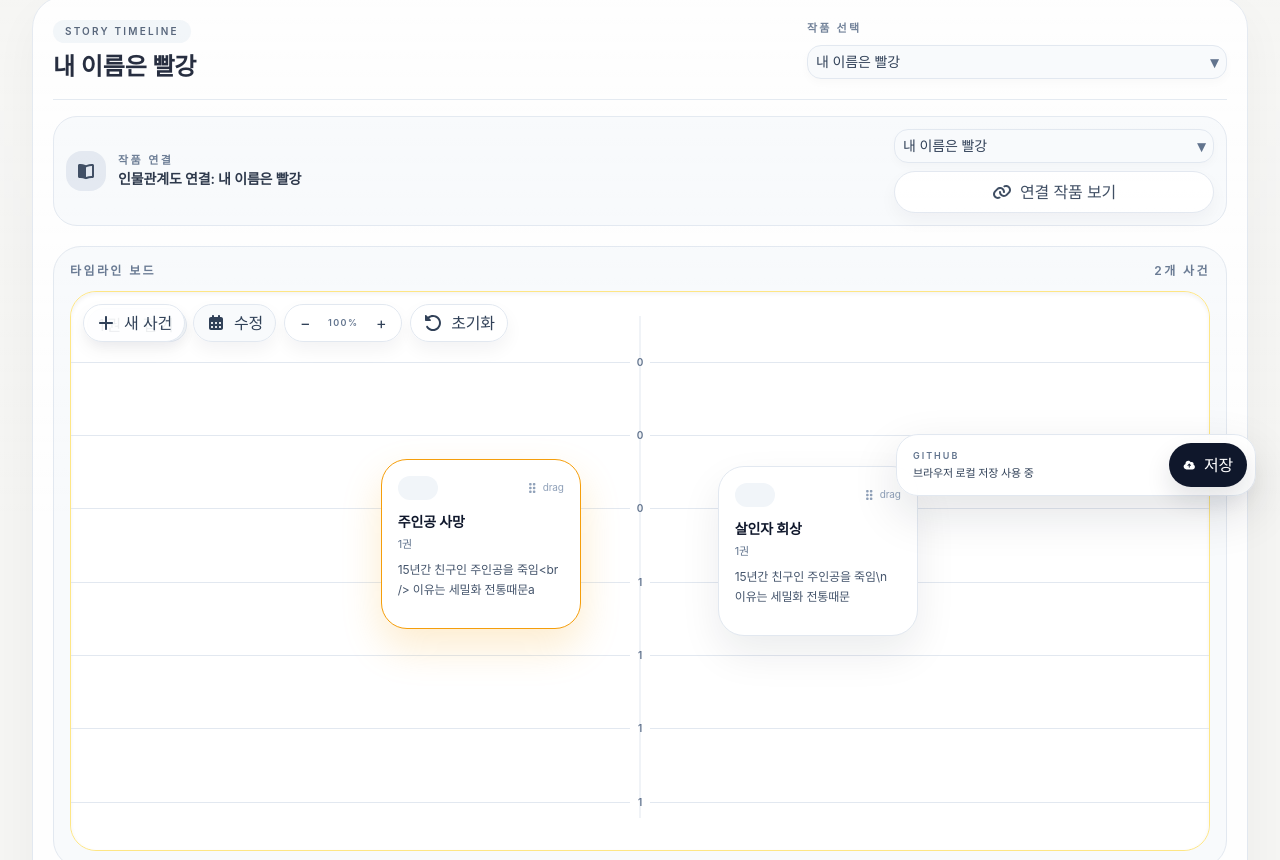
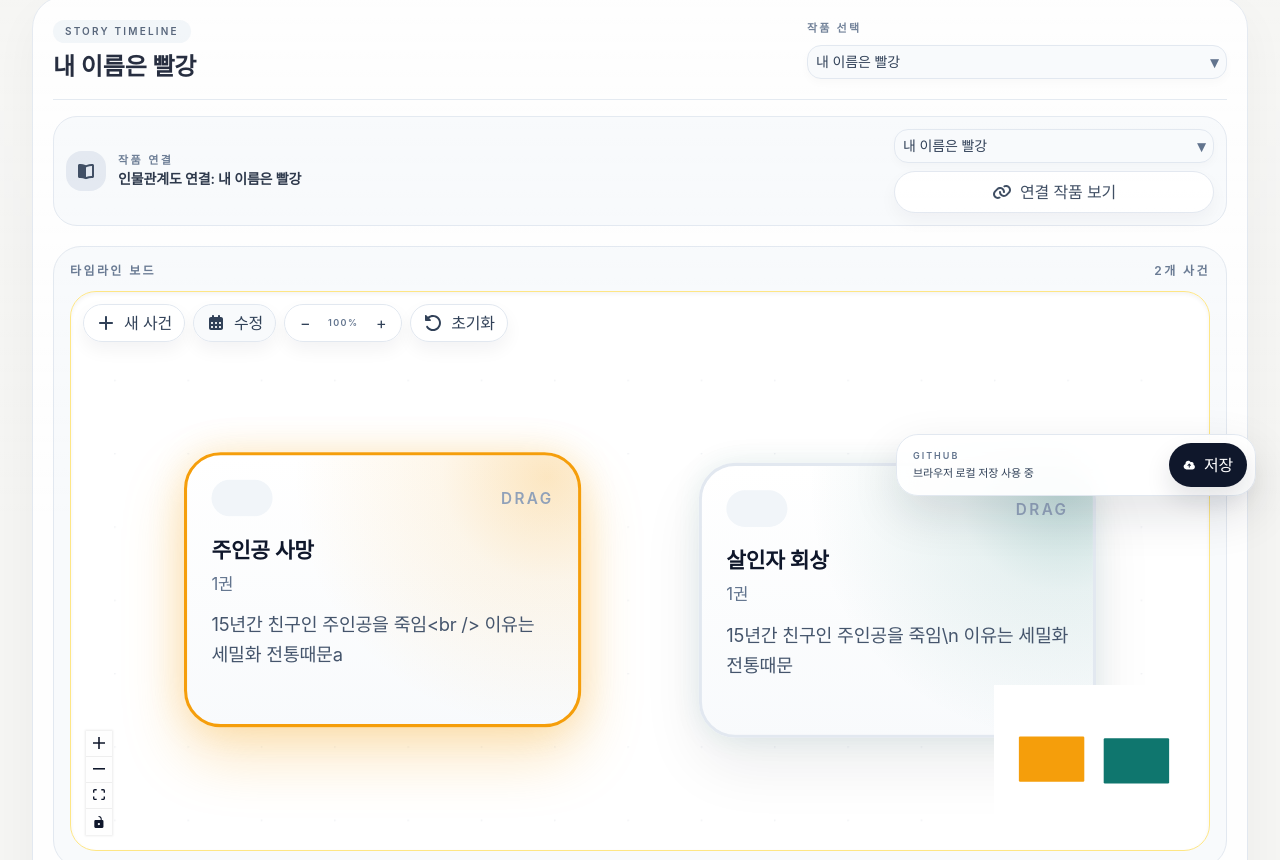
Before and after one commit to worldbookmap/readingbook, a Next.js app: page /story-events in a window 1280 px wide. Shown: the part 280-1140 px from the top of the page. Built offline with nearby package versions, Linux system fonts and the light colour scheme.

Commit message:
refactor: migrate story timeline to react flow

```diff
--- a/src/components/story-event-timeline.tsx
+++ b/src/components/story-event-timeline.tsx
@@ -1,7 +1,7 @@
 "use client";
 
 import { FormEvent, useEffect, useMemo, useRef, useState } from "react";
-import { Background, Controls, Edge, MarkerType, Node, ReactFlow, ReactFlowProvider } from "@xyflow/react";
+import { Background, Controls, Edge, MarkerType, MiniMap, Node, NodeProps, NodeTypes, ReactFlow, ReactFlowProvider, useNodesState, useReactFlow } from "@xyflow/react";
 import "@xyflow/react/dist/style.css";
 import { FontAwesomeIcon } from "@fortawesome/react-fontawesome";
 import {
@@ -22,8 +22,8 @@ import { CustomSelect } from "@/components/custom-select";
 const storageKey = "readingbook-story-event-library";
 const boardWidth = 1100;
 const boardHeight = 560;
-const cardWidth = 200;
-const cardHeight = 140;
+const cardWidth = 260;
+const cardHeight = 180;
 const eventPalette = ["#f59e0b", "#0f766e", "#2563eb", "#7c3aed", "#ef4444", "#f97316"];
 
 type WorkDraft = {
@@ -38,8 +38,6 @@ type EventDraft = {
   chapter: string;
   summary: string;
   tags: string;
-  color: string;
-  size: string;
 };
 
 const defaultWorkDraft: WorkDraft = {
@@ -54,8 +52,6 @@ const defaultEventDraft: EventDraft = {
   chapter: "",
   summary: "",
   tags: "",
-  color: eventPalette[0],
-  size: String(cardWidth),
 };
 
 const inputClassName =
@@ -178,6 +174,78 @@ function buildInitialWorks(): StoryTimelineWork[] {
   return (storyEventLibrary as StoryTimelineLibrary).works;
 }
 
+type StoryEventFlowNode = Node<StoryEventCard, "storyEventNode">;
+
+function StoryEventNodeCard({ data, selected }: NodeProps<StoryEventFlowNode>) {
+  const width = data.size ?? cardWidth;
+  return (
+    <div
+      data-card-root="true"
+      className="relative overflow-hidden rounded-[24px] border-2 bg-white p-4 text-left shadow-[0_18px_40px_rgba(15,23,42,0.08)] transition hover:-translate-y-1"
+      style={{
+        width,
+        minHeight: Math.round(width * (cardHeight / cardWidth)),
+        borderColor: selected ? data.color : "rgba(226,232,240,1)",
+        background: `radial-gradient(circle at 92% 8%, ${data.color}40 0, ${data.color}16 24%, transparent 58%), linear-gradient(180deg, rgba(255,255,255,0.98), rgba(248,250,252,0.96))`,
+        boxShadow: selected ? `0 18px 40px ${data.color}45, 0 0 24px ${data.color}30` : `0 18px 40px rgba(15,23,42,0.08), 0 0 18px ${data.color}18`,
+      }}
+    >
+      <div className="flex items-center justify-between gap-2">
+        {data.yearLabel ? (
+          <span className="rounded-full px-2.5 py-1 text-[10px] font-semibold text-white" style={{ backgroundColor: data.color }}>
+            {data.yearLabel}
+          </span>
+        ) : <span className="h-6 w-10 rounded-full bg-slate-100" aria-label="연도 없음" />}
+        <span className="text-[10px] font-semibold uppercase tracking-[0.16em] text-slate-400">drag</span>
+      </div>
+      <p className="mt-3 text-sm font-semibold text-slate-900">{data.title}</p>
+      <p className="mt-1 text-[11px] text-slate-500">{data.chapter}</p>
+      <p className="mt-2 text-xs leading-5 text-slate-600">{data.summary}</p>
+      <div className="mt-3 flex flex-wrap gap-1.5">
+        {data.tags.slice(0, 3).map((tag) => <span key={tag} className="rounded-full bg-slate-100 px-2 py-1 text-[10px] text-slate-500">{tag}</span>)}
+      </div>
+    </div>
+  );
+}
+
+const storyEventNodeTypes: NodeTypes = { storyEventNode: StoryEventNodeCard };
+
+type StoryEventFlowProps = {
+  nodes: StoryEventFlowNode[];
+  onNodesChange: ReturnType<typeof useNodesState<StoryEventFlowNode>>[2];
+  onNodeClick: (node: StoryEventFlowNode) => void;
+  onNodeDoubleClick: (node: StoryEventFlowNode) => void;
+  onNodeDragStop: (node: StoryEventFlowNode) => void;
+  onCreateEvent: (position: { x: number; y: number }) => void;
+};
+
+function StoryEventFlow({ nodes, onNodesChange, onNodeClick, onNodeDoubleClick, onNodeDragStop, onCreateEvent }: StoryEventFlowProps) {
+  const reactFlowInstance = useReactFlow();
+  return (
+    <ReactFlow
+      nodes={nodes}
+      edges={[]}
+      onNodesChange={onNodesChange}
+      onNodeClick={(_, node) => onNodeClick(node as StoryEventFlowNode)}
+      onNodeDoubleClick={(_, node) => onNodeDoubleClick(node as StoryEventFlowNode)}
+      onNodeDragStop={(_, node) => onNodeDragStop(node as StoryEventFlowNode)}
+      onPaneClick={(event) => {
+        if (event.detail === 2) onCreateEvent(reactFlowInstance.screenToFlowPosition({ x: event.clientX, y: event.clientY }));
+      }}
+      nodeTypes={storyEventNodeTypes}
+      fitView
+      fitViewOptions={{ padding: 0.25, minZoom: 0.4, maxZoom: 1.6 }}
+      minZoom={0.4}
+      maxZoom={1.6}
+      proOptions={{ hideAttribution: true }}
+    >
+      <Background gap={48} size={1} color="rgba(148,163,184,0.18)" />
+      <MiniMap pannable zoomable nodeColor={(node) => (node.data as StoryEventCard)?.color ?? "#f59e0b"} maskColor="rgba(255,255,255,0.72)" />
+      <Controls />
+    </ReactFlow>
+  );
+}
+
 export function StoryEventTimeline() {
   const latestInitialWork = buildInitialWorks().at(-1) ?? buildInitialWorks()[0] ?? null;
   const [works, setWorks] = useState<StoryTimelineWork[]>(buildInitialWorks);
@@ -185,7 +253,6 @@ export function StoryEventTimeline() {
   const [selectedEventId, setSelectedEventId] = useState<string | null>(latestInitialWork?.events[0]?.id ?? null);
   const [workDraft, setWorkDraft] = useState<WorkDraft>(defaultWorkDraft);
   const [eventDraft, setEventDraft] = useState<EventDraft>(defaultEventDraft);
-  const [editingEventDraft, setEditingEventDraft] = useState<EventDraft | null>(null);
   const [saveState, setSaveState] = useState<"idle" | "saving" | "saved" | "error">("idle");
   const [saveMessage, setSaveMessage] = useState("브라우저 로컬 저장 사용 중");
   const [remoteEnabled, setRemoteEnabled] = useState(false);
@@ -219,6 +286,17 @@ export function StoryEventTimeline() {
   const selectedWork = works.find((work) => work.id === selectedWorkId) ?? works[0] ?? null;
   const selectedEvent = selectedWork?.events.find((event) => event.id === selectedEventId) ?? selectedWork?.events[0] ?? null;
   const detailEvent = selectedWork?.events.find((event) => event.id === detailEventId) ?? null;
+  const [flowNodes, setFlowNodes, onFlowNodesChange] = useNodesState<StoryEventFlowNode>([]);
+  const storyEventNodes = useMemo<StoryEventFlowNode[]>(
+    () => (selectedWork?.events ?? []).map((event) => ({
+      id: event.id,
+      type: "storyEventNode",
+      position: { x: event.x, y: event.y },
+      data: event,
+      selected: event.id === selectedEvent?.id,
+    })),
+    [selectedEvent?.id, selectedWork],
+  );
 
   const linkedCharacterWork =
     characterWorks.find((work) => work.id === selectedWork?.linkedCharacterWorkId) ??
@@ -378,6 +456,16 @@ export function StoryEventTimeline() {
       setSelectedEventId(selectedWork.events[0].id);
     }
   }, [selectedWork, selectedEventId]);
+
+  useEffect(() => {
+    setFlowNodes(storyEventNodes);
+  }, [setFlowNodes, storyEventNodes]);
+
+  function handleFlowNodeDragStop(node: StoryEventFlowNode) {
+    setWorks((current) => current.map((work) => work.id === selectedWork?.id
+      ? { ...work, events: work.events.map((event) => event.id === node.id ? { ...event, x: Math.round(node.position.x), y: Math.round(node.position.y) } : event) }
+      : work));
+  }
 
   function openAddWorkModal() {
     setEditingWorkId(null);
@@ -473,8 +561,7 @@ export function StoryEventTimeline() {
         .filter(Boolean),
       x: clamp(80 + (nextIndex % 4) * 200 + (nextIndex % 2) * 30, 30, xRange),
       y: clamp(70 + Math.floor(nextIndex / 4) * 160, 30, yRange),
-      color: eventDraft.color,
-      size: Math.max(140, Math.min(360, Number(eventDraft.size) || cardWidth)),
+      color: eventPalette[nextIndex % eventPalette.length],
     };
 
     setWorks((current) =>
@@ -508,7 +595,6 @@ export function StoryEventTimeline() {
       x: clamp(x, 30, Math.max(30, boardMetrics.width - cardWidth)),
       y: clamp(y, 30, Math.max(30, boardMetrics.height - cardHeight)),
       color: eventPalette[nextIndex % eventPalette.length],
-      size: cardWidth,
     };
 
     setWorks((current) =>
@@ -802,35 +888,6 @@ export function StoryEventTimeline() {
   function openDetailModal(eventId: string) {
     setSelectedEventId(eventId);
     setDetailEventId(eventId);
-    setActiveModal("detail");
-  }
-
-  function openEventEditModal() {
-    if (!selectedEvent) return;
-
-    setEditingEventDraft({
-      title: selectedEvent.title,
-      yearLabel: selectedEvent.yearLabel,
-      chapter: selectedEvent.chapter ?? "",
-      summary: selectedEvent.summary,
-      tags: selectedEvent.tags.join(", "),
-      color: selectedEvent.color,
-      size: String(selectedEvent.size ?? cardWidth),
-    });
-    setActiveModal("edit");
-  }
-
-  function saveEventEdit() {
-    if (!selectedEvent || !editingEventDraft) return;
-
-    updateSelectedEvent("title", editingEventDraft.title.trim());
-    updateSelectedEvent("yearLabel", editingEventDraft.yearLabel.trim());
-    updateSelectedEvent("chapter", editingEventDraft.chapter.trim());
-    updateSelectedEvent("summary", editingEventDraft.summary.trim());
-    updateSelectedEvent("tags", editingEventDraft.tags.split(",").map((tag) => tag.trim()).filter(Boolean));
-    updateSelectedEvent("color", editingEventDraft.color);
-    updateSelectedEvent("size", Math.max(140, Math.min(360, Number(editingEventDraft.size) || cardWidth)));
-    setEditingEventDraft(null);
     setActiveModal("detail");
   }
 
@@ -1004,7 +1061,7 @@ export function StoryEventTimeline() {
                 </button>
                 <button
                   type="button"
-                  onClick={openEventEditModal}
+                  onClick={() => setActiveModal("edit")}
                   disabled={!selectedEvent}
                   className="pointer-events-auto inline-flex items-center gap-2 rounded-full border border-slate-200 bg-slate-50/90 px-3 py-1.5 text-[10px] font-semibold text-slate-700 shadow-[0_8px_18px_rgba(15,23,42,0.05)] transition hover:-translate-y-0.5 hover:border-slate-300 hover:bg-slate-100 disabled:cursor-not-allowed disabled:opacity-50 active:scale-[0.98]"
                 >
@@ -1043,6 +1100,7 @@ export function StoryEventTimeline() {
               </div>
 
               <div
+                className="hidden"
                 onPointerDown={(event) => {
                   if ((event.target as HTMLElement).closest("[data-card-root='true']")) {
                     beginBoardDrag(event);
@@ -1085,7 +1143,6 @@ export function StoryEventTimeline() {
                   event.preventDefault();
                   handleTimelineZoom(event.deltaY < 0 ? 0.05 : -0.05);
                 }}
-                className="relative cursor-grab touch-none select-none overflow-hidden rounded-[26px] bg-white shadow-inner active:cursor-grabbing"
                 style={{ width: "100%", height: "100%", touchAction: "none" }}
               >
                 <div
@@ -1127,8 +1184,8 @@ export function StoryEventTimeline() {
                         {!collapsed ? (
                           events.map((event) => {
                             const isActive = event.id === selectedEvent?.id;
-                            const mobileCardWidth = event.size ?? cardWidth;
-                            const mobileCardHeight = Math.round(mobileCardWidth * (cardHeight / cardWidth));
+                            const mobileCardWidth = isCompact ? 200 : cardWidth;
+                            const mobileCardHeight = isCompact ? 150 : cardHeight;
                             const left = clamp(event.x, 0, Math.max(0, boardMetrics.width - mobileCardWidth));
                             const top = clamp(event.y, 0, Math.max(0, boardMetrics.height - mobileCardHeight));
 
@@ -1187,6 +1244,19 @@ export function StoryEventTimeline() {
                     );
                   })}
                 </div>
+              </div>
+
+              <div className="absolute inset-0 pt-12">
+                <ReactFlowProvider>
+                  <StoryEventFlow
+                    nodes={flowNodes}
+                    onNodesChange={onFlowNodesChange}
+                    onNodeClick={(node) => setSelectedEventId(node.id)}
+                    onNodeDoubleClick={(node) => openDetailModal(node.id)}
+                    onNodeDragStop={handleFlowNodeDragStop}
+                    onCreateEvent={(position) => createEventAtBoardPosition(position.x - cardWidth / 2, position.y - cardHeight / 2)}
+                  />
+                </ReactFlowProvider>
               </div>
             </div>
           </div>
@@ -1355,22 +1425,6 @@ export function StoryEventTimeline() {
                   placeholder="태그를 쉼표로 구분"
                   className={inputClassName}
                 />
-                <input
-                  type="color"
-                  value={eventDraft.color}
-                  onChange={(event) => setEventDraft((current) => ({ ...current, color: event.target.value }))}
-                  className="h-11 w-full cursor-pointer rounded-2xl border border-slate-200 bg-slate-50 p-1"
-                  aria-label="사건 카드 색상"
-                />
-                <input
-                  type="number"
-                  min="140"
-                  max="360"
-                  value={eventDraft.size}
-                  onChange={(event) => setEventDraft((current) => ({ ...current, size: event.target.value }))}
-                  className={inputClassName}
-                  aria-label="사건 카드 크기"
-                />
                 <div className="flex justify-end gap-2 pt-2">
                   <button type="button" onClick={() => setActiveModal(null)} className="rounded-xl border border-slate-200 bg-white px-3 py-2 text-sm font-medium text-slate-700">취소</button>
                   <button type="submit" className="rounded-xl bg-slate-900 px-3 py-2 text-sm font-semibold text-white">추가하기</button>
@@ -1381,49 +1435,34 @@ export function StoryEventTimeline() {
             {activeModal === "edit" && selectedEvent ? (
               <div className="mt-5 space-y-3">
                 <input
-                  value={editingEventDraft?.title ?? ""}
-                  onChange={(event) => setEditingEventDraft((current) => current ? { ...current, title: event.target.value } : current)}
+                  value={selectedEvent.title}
+                  onChange={(event) => updateSelectedEvent("title", event.target.value)}
                   className={inputClassName}
                 />
                 <input
-                  value={editingEventDraft?.yearLabel ?? ""}
-                  onChange={(event) => setEditingEventDraft((current) => current ? { ...current, yearLabel: event.target.value } : current)}
+                  value={selectedEvent.yearLabel}
+                  onChange={(event) => updateSelectedEvent("yearLabel", event.target.value)}
                   className={inputClassName}
                 />
                 <input
-                  value={editingEventDraft?.chapter ?? ""}
-                  onChange={(event) => setEditingEventDraft((current) => current ? { ...current, chapter: event.target.value } : current)}
+                  value={selectedEvent.chapter ?? ""}
+                  onChange={(event) => updateSelectedEvent("chapter", event.target.value)}
                   className={inputClassName}
                 />
                 <textarea
-                  value={editingEventDraft?.summary ?? ""}
-                  onChange={(event) => setEditingEventDraft((current) => current ? { ...current, summary: event.target.value } : current)}
+                  value={selectedEvent.summary}
+                  onChange={(event) => updateSelectedEvent("summary", event.target.value)}
                   className={textareaClassName}
                 />
                 <input
-                  value={editingEventDraft?.tags ?? ""}
-                  onChange={(event) => setEditingEventDraft((current) => current ? { ...current, tags: event.target.value } : current)}
+                  value={selectedEvent.tags.join(", ")}
+                  onChange={(event) =>
+                    updateSelectedEvent("tags", event.target.value.split(",").map((tag) => tag.trim()).filter(Boolean))
+                  }
                   className={inputClassName}
                 />
-                <input
-                  type="color"
-                  value={editingEventDraft?.color ?? selectedEvent.color}
-                  onChange={(event) => setEditingEventDraft((current) => current ? { ...current, color: event.target.value } : current)}
-                  className="h-11 w-full cursor-pointer rounded-2xl border border-slate-200 bg-slate-50 p-1"
-                  aria-label="사건 카드 색상"
-                />
-                <input
-                  type="number"
-                  min="140"
-                  max="360"
-                  value={editingEventDraft?.size ?? String(selectedEvent.size ?? cardWidth)}
-                  onChange={(event) => setEditingEventDraft((current) => current ? { ...current, size: event.target.value } : current)}
-                  className={inputClassName}
-                  aria-label="사건 카드 크기"
-                />
                 <div className="flex justify-end gap-2 pt-2">
-                  <button type="button" onClick={() => { setEditingEventDraft(null); setActiveModal("detail"); }} className="rounded-xl border border-slate-200 bg-white px-3 py-2 text-sm font-medium text-slate-700">취소</button>
-                  <button type="button" onClick={saveEventEdit} className="rounded-xl bg-slate-900 px-3 py-2 text-sm font-semibold text-white">저장</button>
+                  <button type="button" onClick={() => setActiveModal(null)} className="rounded-xl border border-slate-200 bg-white px-3 py-2 text-sm font-medium text-slate-700">닫기</button>
                 </div>
               </div>
             ) : null}
@@ -1525,17 +1564,6 @@ export function StoryEventTimeline() {
 
             {activeModal === "detail" && detailEvent ? (
               <div className="mt-5 space-y-4">
-                <div className="flex justify-end">
-                  <button
-                    type="button"
-                    onClick={openEventEditModal}
-                    className="flex h-9 w-9 items-center justify-center rounded-full border border-slate-200 bg-slate-50 text-base text-slate-700 transition hover:border-slate-300 hover:bg-slate-100"
-                    aria-label="수정"
-                    title="수정"
-                  >
-                    ✎
-                  </button>
-                </div>
                 <div className="rounded-[18px] border border-slate-200 bg-slate-50 p-3">
                   <div className="flex items-center justify-between gap-3">
                     {detailEvent.yearLabel ? (
@@ -1553,6 +1581,36 @@ export function StoryEventTimeline() {
                   <p className="mt-2 text-sm leading-6 text-slate-600">{detailEvent.summary}</p>
                 </div>
 
+                <div className="space-y-2.5">
+                  <input
+                    value={detailEvent.title}
+                    onChange={(event) => updateSelectedEvent("title", event.target.value)}
+                    className={inputClassName}
+                  />
+                  <input
+                    value={detailEvent.yearLabel}
+                    onChange={(event) => updateSelectedEvent("yearLabel", event.target.value)}
+                    className={inputClassName}
+                  />
+                  <input
+                    value={detailEvent.chapter ?? ""}
+                    onChange={(event) => updateSelectedEvent("chapter", event.target.value)}
+                    className={inputClassName}
+                  />
+                  <textarea
+                    value={detailEvent.summary}
+                    onChange={(event) => updateSelectedEvent("summary", event.target.value)}
+                    className={textareaClassName}
+                  />
+                  <input
+                    value={detailEvent.tags.join(", ")}
+                    onChange={(event) =>
+                      updateSelectedEvent("tags", event.target.value.split(",").map((tag) => tag.trim()).filter(Boolean))
+                    }
+                    className={inputClassName}
+                  />
+                </div>
+
                 <div className="rounded-xl border border-slate-200 bg-white p-3">
                   <p className="text-[10px] font-semibold uppercase tracking-[0.2em] text-slate-500">태그 미리보기</p>
                   <div className="mt-2.5 flex flex-wrap gap-1.5">
@@ -1585,6 +1643,16 @@ export function StoryEventTimeline() {
                   >
                     삭제
                   </button>
+                  <button
+                    type="button"
+                    onClick={() => {
+                      setActiveModal(null);
+                      void saveToGithub();
+                    }}
+                    className="rounded-xl bg-slate-900 px-3 py-2 text-sm font-semibold text-white transition hover:bg-slate-700"
+                  >
+                    저장
+                  </button>
                   <button type="button" onClick={() => setActiveModal(null)} className="rounded-xl border border-slate-200 bg-white px-3 py-2 text-sm font-medium text-slate-700">닫기</button>
                 </div>
               </div>
--- a/src/lib/types.ts
+++ b/src/lib/types.ts
@@ -10,13 +10,11 @@ export type CharacterNode = {
   id: string;
   name: string;
   title: string;
-  category?: string;
   summary: string;
   majorActions: string[];
   x: number;
   y: number;
   color: string;
-  size?: number;
 };
 
 export type CharacterRelationship = {
```
Also changed, not shown: src/components/floating-sync-menu.tsx (+5 -15 lines).
